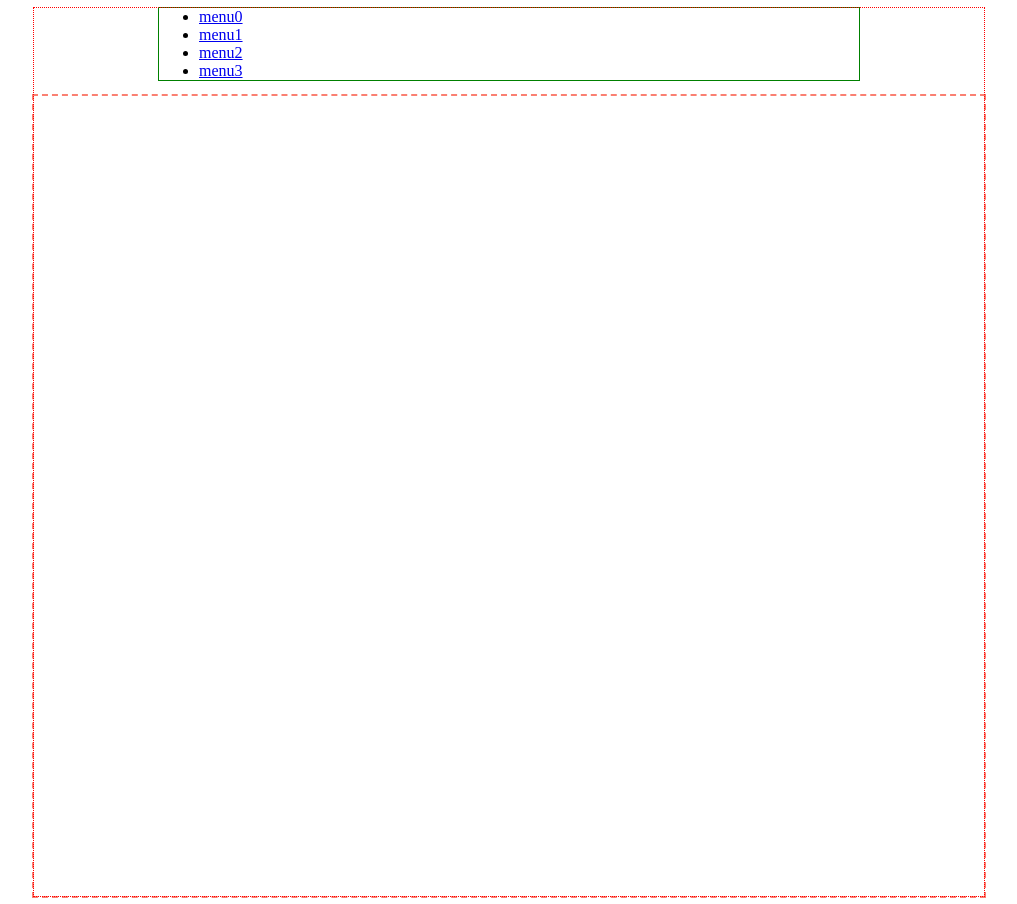
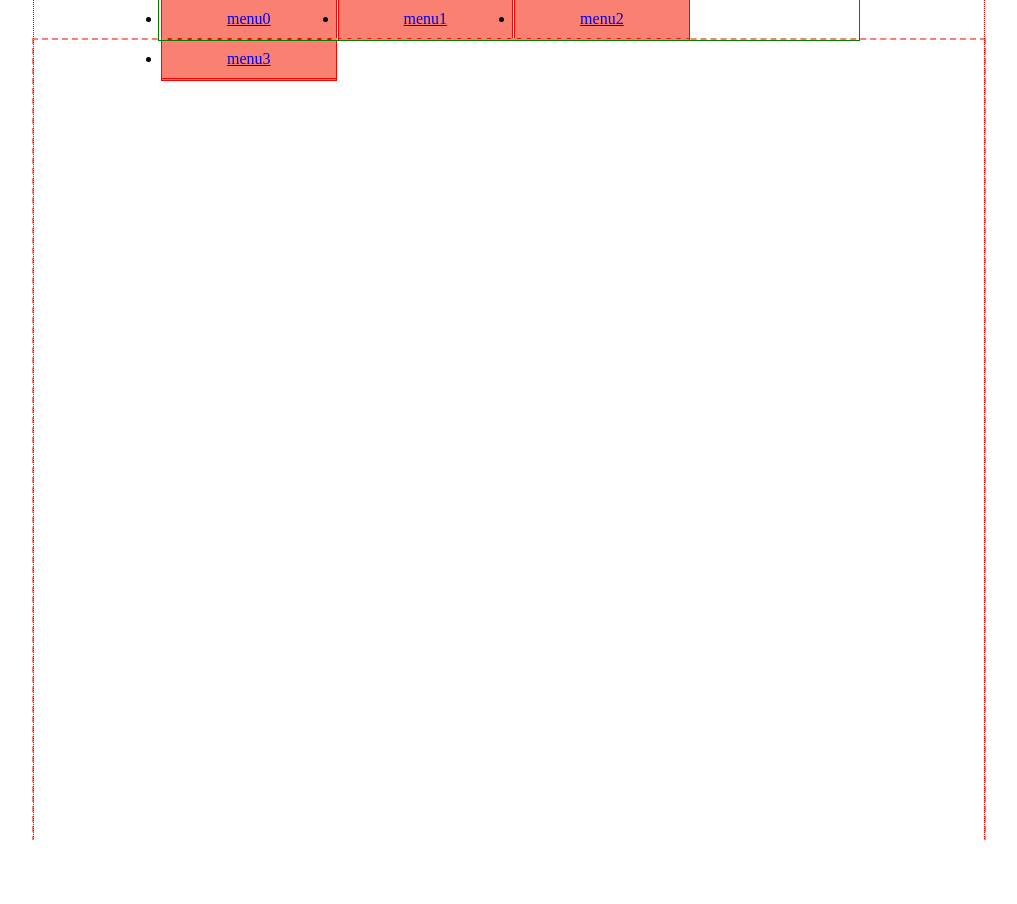
Before and after one commit to athiwatp/WorkWithajaxJq, a plain HTML site: page index.html in a window 1280 px wide. Shown: the whole page, without its empty margins (131-1148 px from the left). After the commit the page ends 840 px from the top, so only its background shows below. Drawn offline with Linux system fonts and the light colour scheme.

Commit message:
add css code

```diff
--- a/index.html
+++ b/index.html
@@ -1,5 +1,6 @@
 <html>
 <head>
+<link type="text/css" href="style.css" rel="stylesheet" />
 <script type="text/javascript" src="jquery.js"></script>
 <script type="text/javascript" src="script.js"></script>
 </head>
--- /dev/null
+++ b/style.css
@@ -0,0 +1,24 @@
+*{
+	padding:0;
+	margin:0;
+}
+.menu *{
+	outline:1px solid red;
+}
+.menu ul{
+	min-height:inherit;
+}
+
+.menu li{
+	float:left;
+	min-height:inherit;
+	background-color:salmon;
+	margin-left:3px;
+}
+.menu li:hover{
+	background-color:#C96;
+}
+.menu a{
+	padding:10px 65px;
+	display : block;
+}
```
